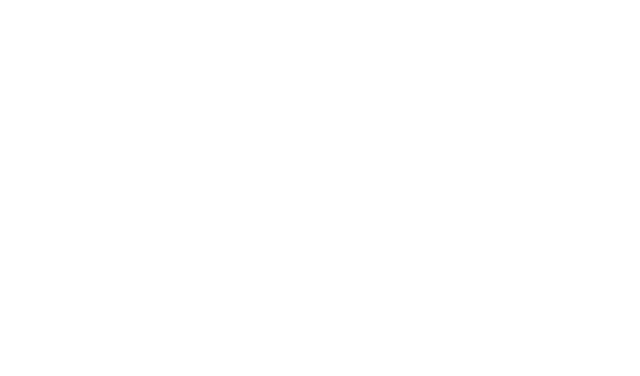
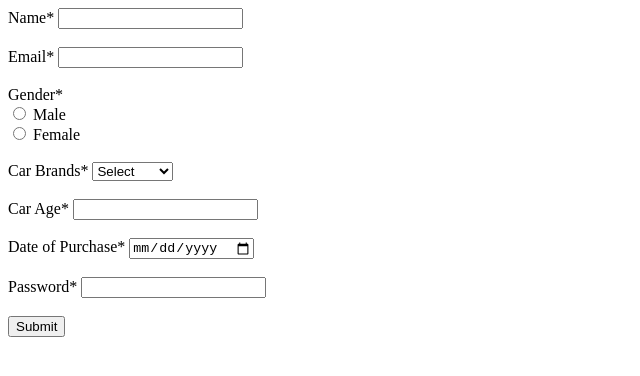
Before and after one commit to acciojob/car-insurance-form-Sagarsolanki97, a website: page main.html in a window 1280 px wide. Shown: the whole page, without its empty margins (0-640 px from the left). Drawn offline with Linux system fonts and the light colour scheme.

Commit message:
created a submission

```diff
--- a/main.html
+++ b/main.html
@@ -7,8 +7,39 @@
 </head>
 
 <body>
-	<!-- the entire body must be written by student -->
-    <script type="text/javascript" src="./script.js">
+	<form method="post">
+  <label for="name">Name*</label>
+  <input type="text" id="name" name="name" required><br><br>
+
+  <label for="email">Email*</label>
+  <input type="email" id="email" name="email" required><br><br>
+
+  <label for="gender">Gender*</label><br>
+  <input type="radio" id="male" name="gender" value="male" required>
+  <label for="male">Male</label><br>
+  <input type="radio" id="female" name="gender" value="female" required>
+  <label for="female">Female</label><br><br>
+
+  <label for="cars">Car Brands*</label>
+  <select id="cars" name="cars" required>
+    <option value="">Select</option>
+    <option value="BMW">BMW</option>
+    <option value="Audi">Audi</option>
+    <option value="Mercedez">Mercedez</option>
+  </select><br><br>
+
+  <label for="carage">Car Age*</label>
+  <input type="number" id="carage" name="carage" required><br><br>
+
+  <label for="dop">Date of Purchase*</label>
+  <input type="date" id="dop" name="dop" required><br><br>
+
+  <label for="password">Password*</label>
+  <input type="password" id="password" name="password" required><br><br>
+
+  <button type="submit">Submit</button>
+</form>
+
 </script>
 
 </body>
```
